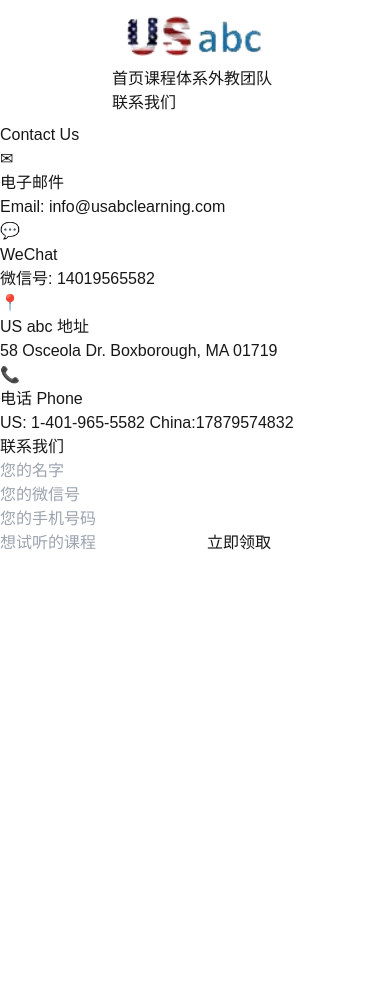
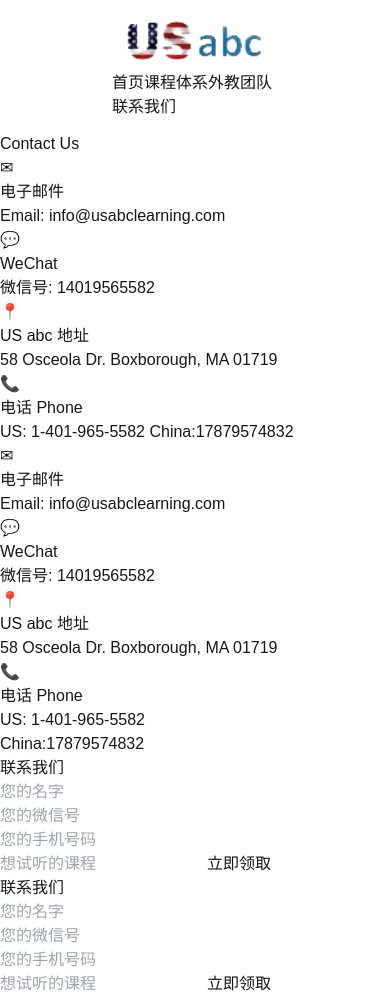
Before and after one commit to Helsinki1/us-abc-next, a Next.js app in the folder next-app/: page /contactus in a window 390 px wide. Before the commit the page ends 844 px from the top, so only its background shows below. Built offline with nearby package versions, Linux system fonts and the light colour scheme.

Commit message:
make pages more responsive + look better on mobile

```diff
--- a/next-app/components/header.tsx
+++ b/next-app/components/header.tsx
@@ -3,35 +3,34 @@
 
 export default function Header() {
   return (
-      <div className="bg-blue-100 fg-white flex items-center justify-between py-4" style={{padding: '0.5rem 7rem'}}>
+    <div className="bg-blue-100 fg-white flex items-center justify-between py-4" style={{padding: '0.8rem 7rem'}}>
       <Link href="/" className="flex-shrink-0">
         <Image
           src="/logo-removebg.png"
           alt="logo"
           width={180}
           height={60}
-            className="h-20 w-auto"
+          className="h-12 sm:h-16 lg:h-20 w-auto"
         />
       </Link>
-
-        <div className="flex items-center space-x-8">
+      <div className="flex items-center space-x-2 sm:space-x-4 lg:space-x-8">
         <Link href="/">
-                <button className="text-gray-700 hover:text-gray-900 hover:underline text-lg font-medium transition-colors px-4 py-2 rounded-xl">
+          <button className="text-gray-700 hover:text-gray-900 hover:underline text-sm sm:text-base lg:text-lg font-medium transition-colors px-2 sm:px-3 lg:px-4 py-2 rounded-xl">
             首页
           </button>
         </Link>
         <Link href="/courses">
-                <button className="text-gray-700 hover:text-gray-900 hover:underline text-lg font-medium transition-colors px-4 py-2 rounded-xl">
+          <button className="text-gray-700 hover:text-gray-900 hover:underline text-sm sm:text-base lg:text-lg font-medium transition-colors px-2 sm:px-3 lg:px-4 py-2 rounded-xl">
             课程体系
           </button>
         </Link>
         <Link href="/aboutus">
-                <button className="text-gray-700 hover:text-gray-900 hover:underline text-lg font-medium transition-colors px-4 py-2 rounded-xl">
+          <button className="text-gray-700 hover:text-gray-900 hover:underline text-sm sm:text-base lg:text-lg font-medium transition-colors px-2 sm:px-3 lg:px-4 py-2 rounded-xl">
             外教团队
           </button>
         </Link>
         <Link href="/contactus">
-                <button className="text-gray-700 hover:text-gray-900 hover:underline text-lg font-medium transition-colors px-4 py-2 rounded-xl">
+          <button className="text-gray-700 hover:text-gray-900 hover:underline text-sm sm:text-base lg:text-lg font-medium transition-colors px-2 sm:px-3 lg:px-4 py-2 rounded-xl">
             联系我们
           </button>
         </Link>
--- a/next-app/src/app/contactus/page.tsx
+++ b/next-app/src/app/contactus/page.tsx
@@ -54,9 +54,10 @@
   return (
     <div className="bg-blue-900 h-full min-h-screen w-full">
       <div className="flex flex-col items-center justify-center">
-        <h1 className="text-white text-5xl text-center font-bold mt-20">Contact Us</h1>
+        <h1 className="text-white text-5xl md:text-5xl text-center font-bold mt-20 px-4">Contact Us</h1>
 
-        <div className="flex items-center space-x-20 mt-20">
+        {/* Desktop layout - horizontal cards */}
+        <div className="hidden md:flex items-center space-x-20 mt-20">
           <div className="flex flex-col bg-white items-center justify-center w-56 h-56 p-5 z-10">
             <h1 className="text-cyan-300 text-6xl">✉</h1>
             <p className="text-black text-2xl font-bold">电子邮件</p>
@@ -79,27 +80,94 @@
           </div>
         </div>
 
-        <form onSubmit={handleSubmit} className="flex flex-col items-center justify-center bg-cyan-500 w-5/12 h-auto p-10 -mt-10 z-0">
+        {/* Mobile layout - vertical cards */}
+        <div className="flex md:hidden flex-col items-center space-y-6 mt-12 px-4">
+          <div className="flex flex-col bg-white items-center justify-center w-72 h-48 p-5 z-10">
+            <h1 className="text-cyan-300 text-5xl">✉</h1>
+            <p className="text-black text-xl font-bold">电子邮件</p>
+            <p className="text-gray-700 text-sm text-center mt-2">Email: info@usabclearning.com</p>
+          </div>
+          <div className="flex flex-col bg-white items-center justify-center w-72 h-48 p-5 z-10">
+            <h1 className="text-cyan-300 text-5xl">💬</h1>
+            <p className="text-black text-xl font-bold mt-3">WeChat</p>
+            <p className="text-gray-700 text-base text-center mt-2">微信号: 14019565582</p>
+          </div>
+          <div className="flex flex-col bg-white items-center justify-center w-72 h-48 p-5 z-10">
+            <h1 className="text-cyan-300 text-4xl">📍</h1>
+            <p className="text-black text-xl font-bold mt-3">US abc 地址</p>
+            <p className="text-gray-700 text-base text-center mt-1">58 Osceola Dr. Boxborough, MA  01719</p>
+          </div>
+          <div className="flex flex-col bg-white items-center justify-center w-72 h-48 p-5 z-10">
+            <h1 className="text-cyan-300 text-4xl">📞</h1>
+            <p className="text-black text-xl font-bold mt-4">电话 Phone</p>
+            <p className="text-gray-700 text-sm text-center mt-2">US: 1-401-965-5582<br/>China:17879574832</p>
+          </div>
+        </div>
+
+        {/* Desktop form */}
+        <form onSubmit={handleSubmit} className="hidden md:flex flex-col items-center justify-center bg-cyan-500 w-5/12 h-auto p-10 -mt-10 z-0">
           <h1 className="text-white text-3xl mt-10 font-bold">
             联系我们
           </h1>
-          <input className="mt-6 w-2/3 h-12 p-4 text-gray-700"
+          <input
+            className="mt-6 w-2/3 h-12 p-4 text-gray-700"
             placeholder="您的名字"
+            value={nameIn}
             onChange={(event)=>{setNameIn(event.target.value);}}
           />
-          <input className="mt-3 w-2/3 h-12 p-4 text-gray-700"
+          <input
+            className="mt-3 w-2/3 h-12 p-4 text-gray-700"
             placeholder="您的微信号"
+            value={wechatIn}
             onChange={(event)=>{setWechatIn(event.target.value);}}
           />
-          <input className="mt-3 w-2/3 h-12 p-4 text-gray-700"
+          <input
+            className="mt-3 w-2/3 h-12 p-4 text-gray-700"
             placeholder="您的手机号码"
+            value={phoneIn}
             onChange={(event)=>{setPhoneIn(event.target.value);}}
           />
-          <input className="mt-3 w-2/3 h-12 p-4 text-gray-700"
+          <input
+            className="mt-3 w-2/3 h-12 p-4 text-gray-700"
             placeholder="想试听的课程"
+            value={subjectIn}
             onChange={(event)=>{setSubjectIn(event.target.value);}}
           />
           <button className="bg-red-500 rounded-lg w-28 h-10 mt-5 hover:border text-white font-bold hover:border-white">
+            立即领取
+          </button>
+        </form>
+
+        {/* Mobile form */}
+        <form onSubmit={handleSubmit} className="flex md:hidden flex-col items-center justify-center bg-cyan-500 w-11/12 max-w-md h-auto p-8 mt-8 z-0 mx-4">
+          <h1 className="text-white text-2xl font-bold mb-2">
+            联系我们
+          </h1>
+          <input
+            className="mt-4 w-full h-12 p-4 text-gray-700 rounded"
+            placeholder="您的名字"
+            value={nameIn}
+            onChange={(event)=>{setNameIn(event.target.value);}}
+          />
+          <input
+            className="mt-3 w-full h-12 p-4 text-gray-700 rounded"
+            placeholder="您的微信号"
+            value={wechatIn}
+            onChange={(event)=>{setWechatIn(event.target.value);}}
+          />
+          <input
+            className="mt-3 w-full h-12 p-4 text-gray-700 rounded"
+            placeholder="您的手机号码"
+            value={phoneIn}
+            onChange={(event)=>{setPhoneIn(event.target.value);}}
+          />
+          <input
+            className="mt-3 w-full h-12 p-4 text-gray-700 rounded"
+            placeholder="想试听的课程"
+            value={subjectIn}
+            onChange={(event)=>{setSubjectIn(event.target.value);}}
+          />
+          <button className="bg-red-500 rounded-lg w-32 h-12 mt-6 hover:border text-white font-bold hover:border-white">
             立即领取
           </button>
         </form>
--- a/next-app/src/app/courses/page.tsx
+++ b/next-app/src/app/courses/page.tsx
@@ -72,12 +72,13 @@
 
   return (
     <div className="bg-blue-100 h-full min-h-screen w-full">
-      <div className="relative w-full" style={{minHeight: '500px'}}>
+      <div className="relative w-full h-48 sm:h-64 md:h-80 lg:h-96 xl:h-[500px]">
         <Image
             src="/coursesBanner.jpg"
             alt="Courses Banner"
             fill
             className="object-cover w-full h-full"
+            priority
         />
       </div>
 
```
Also changed, not shown: next-app/src/app/aboutus/page.tsx (+10 -9 lines), next-app/src/app/page.tsx (+7 -5 lines). Lines whose indentation alone changed are shown as unchanged.
